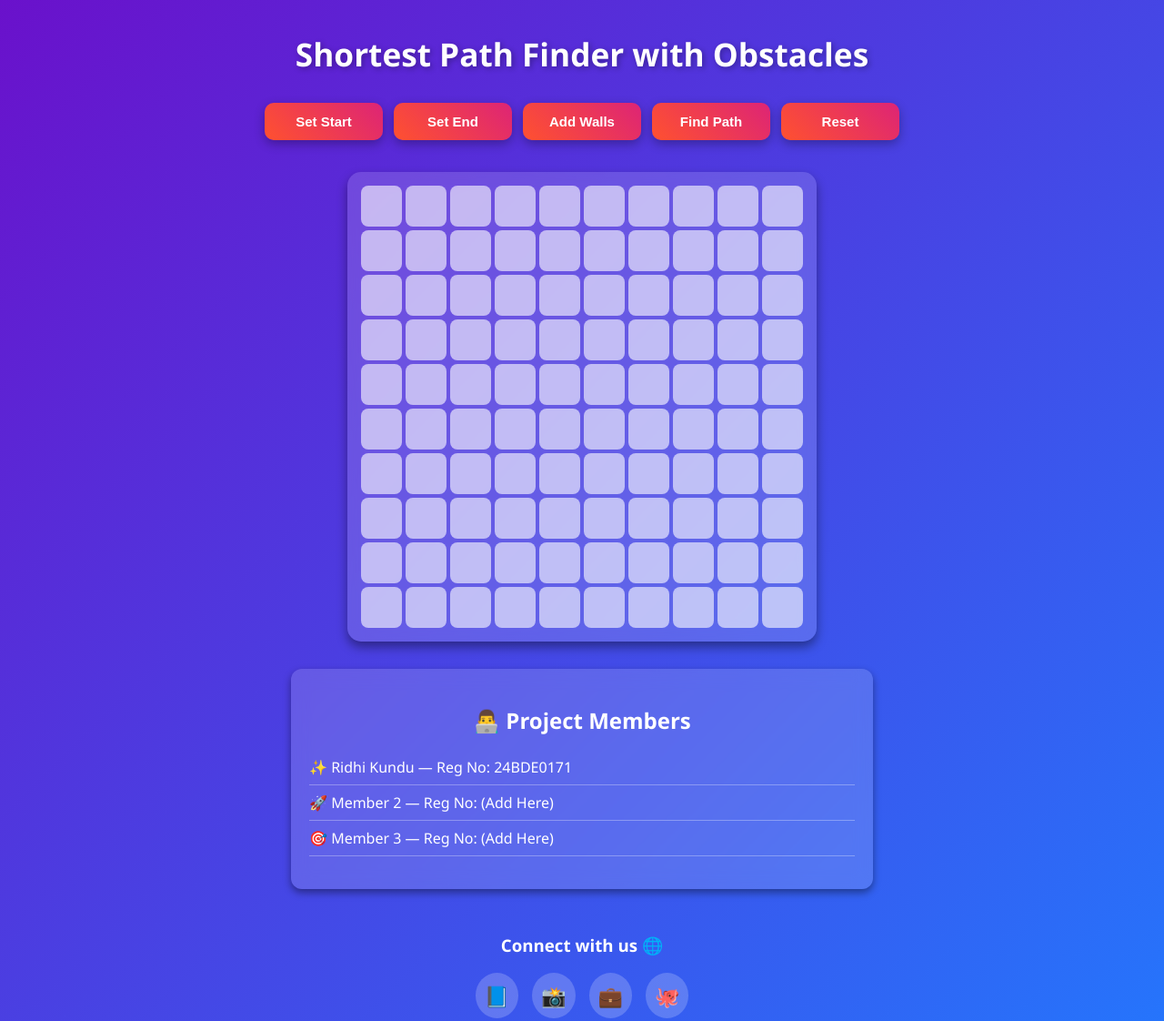
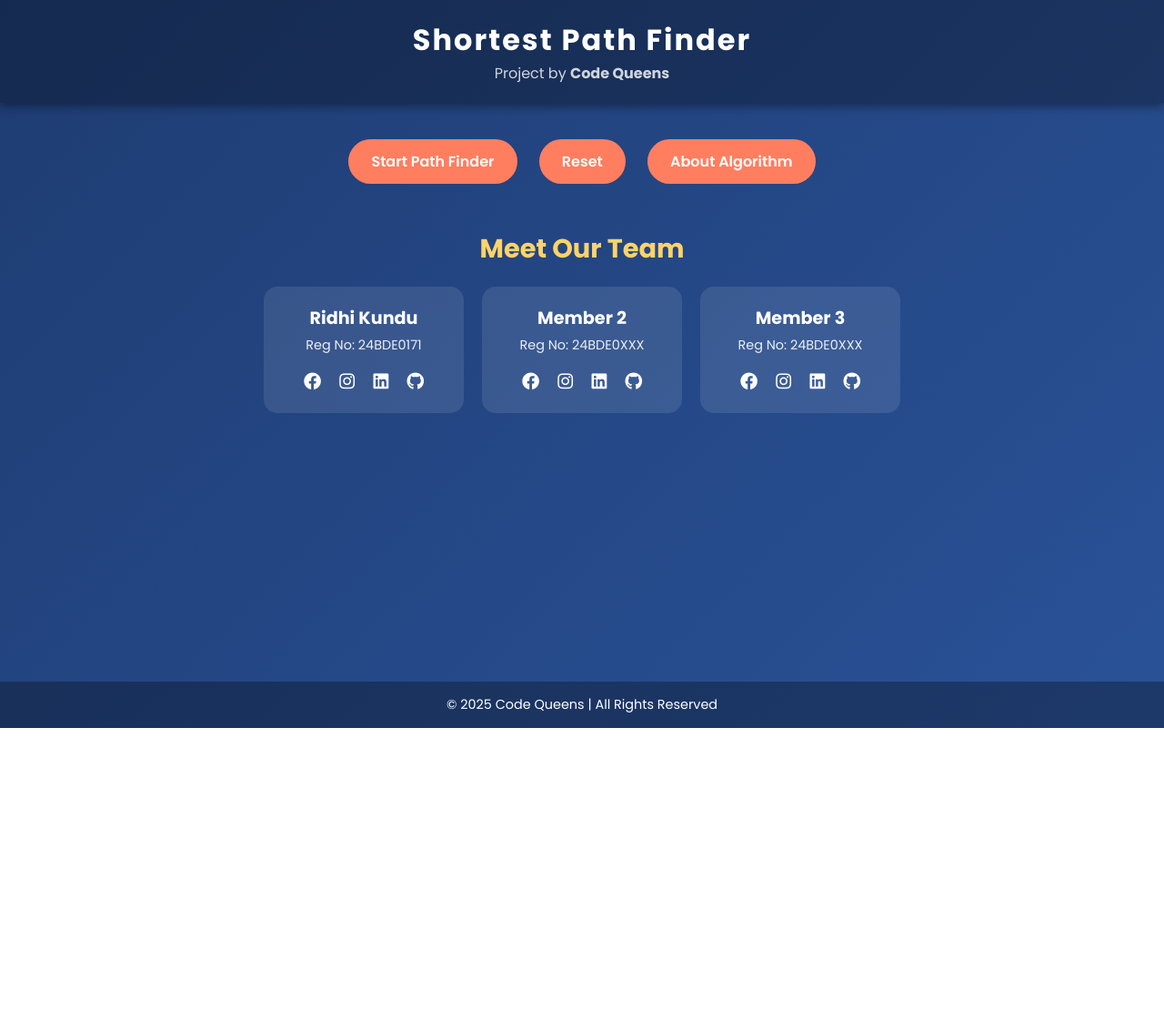
Before and after one commit to kunduridhi/shortest-path-finder, a website: page index.html in a window 1280 px wide. Shown: the top 1122 px of the page at 91% size. After the commit the page ends 800 px from the top, so only its background shows below. Drawn offline with Linux system fonts and the light colour scheme.

Commit message:
Update index.html

```diff
--- a/index.html
+++ b/index.html
@@ -3,283 +3,193 @@
 <head>
   <meta charset="UTF-8">
   <meta name="viewport" content="width=device-width, initial-scale=1.0">
-  <title>Shortest Path Finder Project</title>
+  <title>Shortest Path Finder - Code Queens</title>
+  <!-- Google Fonts -->
+  <link href="https://fonts.googleapis.com/css2?family=Poppins:wght@400;600;700&display=swap" rel="stylesheet">
+  <!-- Font Awesome for social icons -->
+  <link rel="stylesheet" href="https://cdnjs.cloudflare.com/ajax/libs/font-awesome/6.4.0/css/all.min.css">
   <style>
+    * {
+      margin: 0;
+      padding: 0;
+      box-sizing: border-box;
+      font-family: 'Poppins', sans-serif;
+    }
+
     body {
-      font-family: "Segoe UI", Tahoma, Geneva, Verdana, sans-serif;
+      background: linear-gradient(135deg, #1e3c72, #2a5298);
+      color: #fff;
+      text-align: center;
+      min-height: 100vh;
       display: flex;
       flex-direction: column;
-      align-items: center;
-      justify-content: flex-start;
-      min-height: 100vh;
-      margin: 0;
-      background: linear-gradient(135deg, #6a11cb, #2575fc);
-      color: #fff;
-      padding: 20px;
+      justify-content: space-between;
     }
 
-    h1 {
-      margin: 15px 0;
-      font-size: 2.2rem;
-      text-align: center;
-      text-shadow: 2px 2px 6px rgba(0, 0, 0, 0.3);
+    header {
+      padding: 20px;
+      background: rgba(0,0,0,0.3);
+      box-shadow: 0 4px 10px rgba(0,0,0,0.4);
     }
 
-    .controls {
-      margin: 15px 0;
-      display: flex;
-      gap: 12px;
-      flex-wrap: wrap;
-      justify-content: center;
+    header h1 {
+      font-size: 2rem;
+      font-weight: 700;
+      letter-spacing: 2px;
     }
 
-    button {
-      padding: 12px 18px;
-      border: none;
-      border-radius: 10px;
-      background: linear-gradient(45deg, #ff512f, #dd2476);
-      color: #fff;
-      font-size: 15px;
-      font-weight: bold;
-      cursor: pointer;
-      transition: all 0.3s ease;
-      flex: 1 1 auto;
-      min-width: 130px;
-      box-shadow: 0 4px 12px rgba(0,0,0,0.3);
+    header p {
+      font-size: 1rem;
+      opacity: 0.8;
     }
 
-    button:hover {
-      transform: translateY(-3px) scale(1.05);
-      box-shadow: 0 8px 16px rgba(0,0,0,0.4);
+    main {
+      flex: 1;
+      padding: 30px;
     }
 
-    .grid {
-      display: grid;
-      grid-template-columns: repeat(10, 45px);
-      grid-template-rows: repeat(10, 45px);
-      gap: 4px;
-      margin-top: 20px;
-      padding: 15px;
-      background: rgba(255, 255, 255, 0.15);
-      border-radius: 15px;
-      backdrop-filter: blur(10px);
-      box-shadow: 0 6px 12px rgba(0, 0, 0, 0.4);
+    .btn {
+      display: inline-block;
+      margin: 10px;
+      padding: 12px 25px;
+      font-size: 1rem;
+      border: none;
+      border-radius: 30px;
+      background: #ff7e5f;
+      color: #fff;
+      font-weight: 600;
+      cursor: pointer;
+      transition: 0.3s;
     }
 
-    .cell {
-      width: 45px;
-      height: 45px;
-      background: rgba(255, 255, 255, 0.6);
-      border-radius: 8px;
-      cursor: pointer;
-      transition: background 0.3s, transform 0.2s;
-    }
-
-    .cell:hover {
+    .btn:hover {
+      background: #feb47b;
       transform: scale(1.05);
-      background: rgba(255, 255, 255, 0.8);
-    }
-
-    .cell.start { background: #4caf50 !important; }
-    .cell.end { background: #f44336 !important; }
-    .cell.path { background: #2196f3 !important; }
-    .cell.wall { background: #111 !important; }
-
-    @media (max-width: 600px) {
-      .grid {
-        grid-template-columns: repeat(10, 32px);
-        grid-template-rows: repeat(10, 32px);
-        padding: 10px;
-      }
-      .cell {
-        width: 32px;
-        height: 32px;
-      }
     }
 
     .team {
-      margin-top: 30px;
-      background: rgba(255, 255, 255, 0.15);
-      padding: 20px;
-      border-radius: 12px;
-      width: 80%;
-      max-width: 600px;
-      backdrop-filter: blur(10px);
-      box-shadow: 0 4px 8px rgba(0,0,0,0.4);
+      margin-top: 40px;
     }
 
     .team h2 {
-      text-align: center;
-      margin-bottom: 15px;
+      font-size: 1.8rem;
+      margin-bottom: 20px;
+      font-weight: 700;
+      color: #ffd369;
     }
 
-    .team ul {
-      list-style: none;
-      padding: 0;
+    .members {
+      display: flex;
+      flex-wrap: wrap;
+      justify-content: center;
+      gap: 20px;
     }
 
-    .team li {
-      padding: 8px 0;
-      font-size: 16px;
-      border-bottom: 1px solid rgba(255, 255, 255, 0.3);
+    .card {
+      background: rgba(255,255,255,0.1);
+      padding: 20px;
+      border-radius: 15px;
+      width: 220px;
+      text-align: center;
+      transition: 0.3s;
     }
 
-    footer {
-      margin-top: 30px;
-      text-align: center;
+    .card:hover {
+      background: rgba(255,255,255,0.2);
+      transform: translateY(-8px);
     }
 
-    .social-icons {
-      display: flex;
-      justify-content: center;
-      gap: 15px;
-      margin-top: 10px;
+    .card h3 {
+      margin-bottom: 5px;
+      font-size: 1.2rem;
+    }
+
+    .card p {
+      font-size: 0.9rem;
+      margin-bottom: 15px;
+      opacity: 0.9;
     }
 
     .social-icons a {
-      text-decoration: none;
-      color: white;
-      font-size: 22px;
-      background: rgba(255, 255, 255, 0.2);
-      padding: 10px;
-      border-radius: 50%;
+      color: #fff;
+      margin: 0 8px;
+      font-size: 1.2rem;
       transition: 0.3s;
     }
 
     .social-icons a:hover {
-      background: rgba(255, 255, 255, 0.4);
-      transform: scale(1.2);
+      color: #ffd369;
+    }
+
+    footer {
+      padding: 15px;
+      background: rgba(0,0,0,0.3);
+      font-size: 0.9rem;
+    }
+
+    @media (max-width: 600px) {
+      .members {
+        flex-direction: column;
+        align-items: center;
+      }
     }
   </style>
 </head>
 <body>
-  <h1>Shortest Path Finder with Obstacles</h1>
 
-  <div class="controls">
-    <button onclick="setMode('start')">Set Start</button>
-    <button onclick="setMode('end')">Set End</button>
-    <button onclick="setMode('wall')">Add Walls</button>
-    <button onclick="findPath()">Find Path</button>
-    <button onclick="resetGrid()">Reset</button>
-  </div>
+  <header>
+    <h1>Shortest Path Finder</h1>
+    <p>Project by <strong>Code Queens</strong></p>
+  </header>
 
-  <div class="grid" id="grid"></div>
+  <main>
+    <button class="btn">Start Path Finder</button>
+    <button class="btn">Reset</button>
+    <button class="btn">About Algorithm</button>
 
-  <div class="team">
-    <h2>👨‍💻 Project Members</h2>
-    <ul>
-      <li>✨ Ridhi Kundu — Reg No: 24BDE0171</li>
-      <li>🚀 Member 2 — Reg No: (Add Here)</li>
-      <li>🎯 Member 3 — Reg No: (Add Here)</li>
-    </ul>
-  </div>
+    <section class="team">
+      <h2>Meet Our Team</h2>
+      <div class="members">
+        <!-- Member 1 -->
+        <div class="card">
+          <h3>Ridhi Kundu</h3>
+          <p>Reg No: 24BDE0171</p>
+          <div class="social-icons">
+            <a href="#"><i class="fab fa-facebook"></i></a>
+            <a href="#"><i class="fab fa-instagram"></i></a>
+            <a href="#"><i class="fab fa-linkedin"></i></a>
+            <a href="#"><i class="fab fa-github"></i></a>
+          </div>
+        </div>
+        <!-- Member 2 -->
+        <div class="card">
+          <h3>Member 2</h3>
+          <p>Reg No: 24BDE0XXX</p>
+          <div class="social-icons">
+            <a href="#"><i class="fab fa-facebook"></i></a>
+            <a href="#"><i class="fab fa-instagram"></i></a>
+            <a href="#"><i class="fab fa-linkedin"></i></a>
+            <a href="#"><i class="fab fa-github"></i></a>
+          </div>
+        </div>
+        <!-- Member 3 -->
+        <div class="card">
+          <h3>Member 3</h3>
+          <p>Reg No: 24BDE0XXX</p>
+          <div class="social-icons">
+            <a href="#"><i class="fab fa-facebook"></i></a>
+            <a href="#"><i class="fab fa-instagram"></i></a>
+            <a href="#"><i class="fab fa-linkedin"></i></a>
+            <a href="#"><i class="fab fa-github"></i></a>
+          </div>
+        </div>
+      </div>
+    </section>
+  </main>
 
   <footer>
-    <h3>Connect with us 🌐</h3>
-    <div class="social-icons">
-      <a href="https://facebook.com" target="_blank">📘</a>
-      <a href="https://instagram.com" target="_blank">📸</a>
-      <a href="https://linkedin.com" target="_blank">💼</a>
-      <a href="https://github.com" target="_blank">🐙</a>
-    </div>
+    &copy; 2025 Code Queens | All Rights Reserved
   </footer>
 
-  <script>
-    const gridEl = document.getElementById("grid");
-    const rows = 10, cols = 10;
-    let mode = "start", start = null, end = null;
-    let cells = [];
-
-    // Initialize grid
-    for (let r = 0; r < rows; r++) {
-      cells[r] = [];
-      for (let c = 0; c < cols; c++) {
-        const cell = document.createElement("div");
-        cell.classList.add("cell");
-        cell.dataset.row = r;
-        cell.dataset.col = c;
-        cell.addEventListener("click", () => handleCellClick(r, c));
-        gridEl.appendChild(cell);
-        cells[r][c] = cell;
-      }
-    }
-
-    function setMode(m) {
-      mode = m;
-    }
-
-    function handleCellClick(r, c) {
-      const cell = cells[r][c];
-
-      if (mode === "start") {
-        if (start) start.classList.remove("start");
-        start = cell;
-        start.classList.remove("wall");
-        start.classList.add("start");
-      }
-      else if (mode === "end") {
-        if (end) end.classList.remove("end");
-        end = cell;
-        end.classList.remove("wall");
-        end.classList.add("end");
-      }
-      else if (mode === "wall") {
-        if (cell !== start && cell !== end) {
-          cell.classList.toggle("wall");
-        }
-      }
-    }
-
-    function findPath() {
-      if (!start || !end) {
-        alert("Set both start and end points first!");
-        return;
-      }
-
-      document.querySelectorAll(".path").forEach(cell => cell.classList.remove("path"));
-
-      const startPos = [parseInt(start.dataset.row), parseInt(start.dataset.col)];
-      const endPos = [parseInt(end.dataset.row), parseInt(end.dataset.col)];
-
-      const queue = [[...startPos, []]];
-      const visited = new Set();
-      visited.add(startPos.toString());
-
-      while (queue.length > 0) {
-        const [r, c, path] = queue.shift();
-
-        if (r === endPos[0] && c === endPos[1]) {
-          path.forEach(([pr, pc]) => {
-            if (cells[pr][pc] !== start && cells[pr][pc] !== end) {
-              cells[pr][pc].classList.add("path");
-            }
-          });
-          return;
-        }
-
-        const directions = [[1,0],[-1,0],[0,1],[0,-1]];
-        for (let [dr, dc] of directions) {
-          const nr = r + dr, nc = c + dc;
-          if (
-            nr >= 0 && nr < rows &&
-            nc >= 0 && nc < cols &&
-            !visited.has([nr,nc].toString()) &&
-            !cells[nr][nc].classList.contains("wall")
-          ) {
-            visited.add([nr,nc].toString());
-            queue.push([nr, nc, [...path, [nr, nc]]]);
-          }
-        }
-      }
-
-      alert("No path found!");
-    }
-
-    function resetGrid() {
-      cells.flat().forEach(cell => cell.className = "cell");
-      start = null;
-      end = null;
-    }
-  </script>
 </body>
 </html>
```
